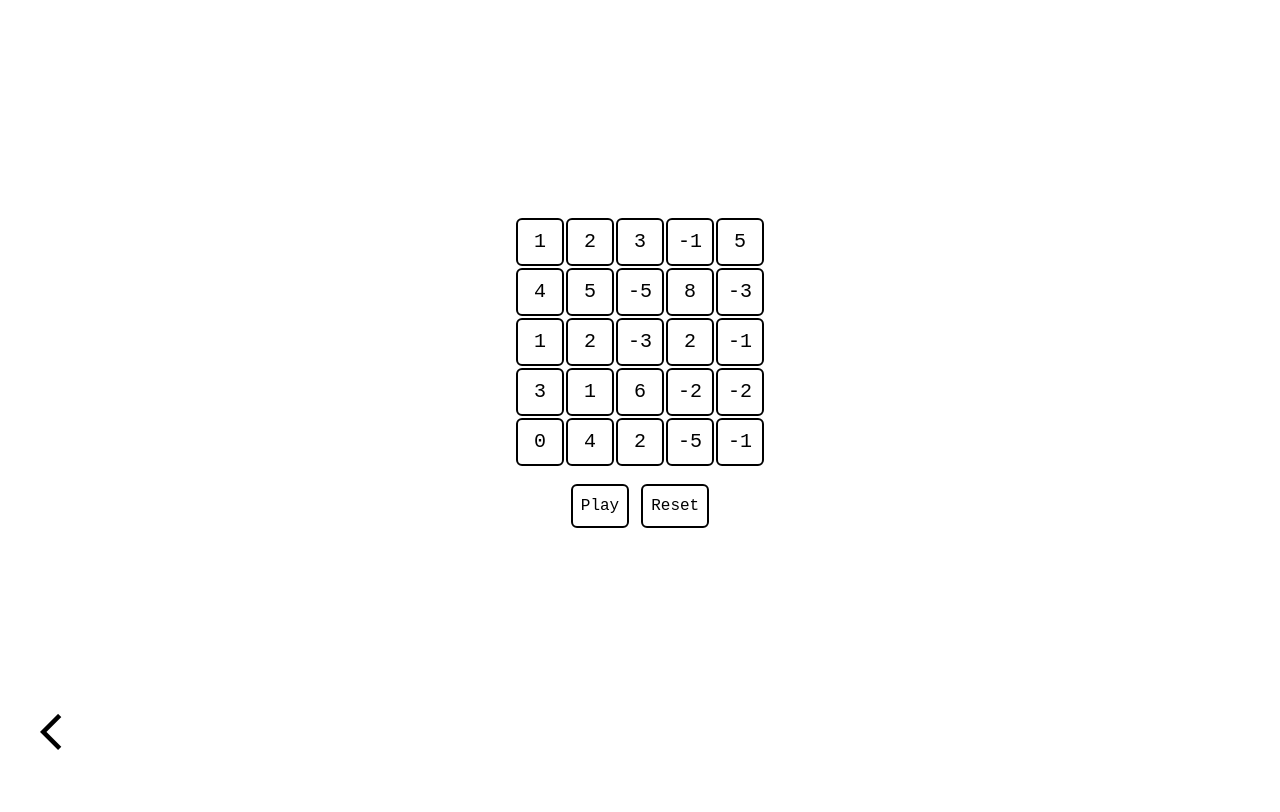
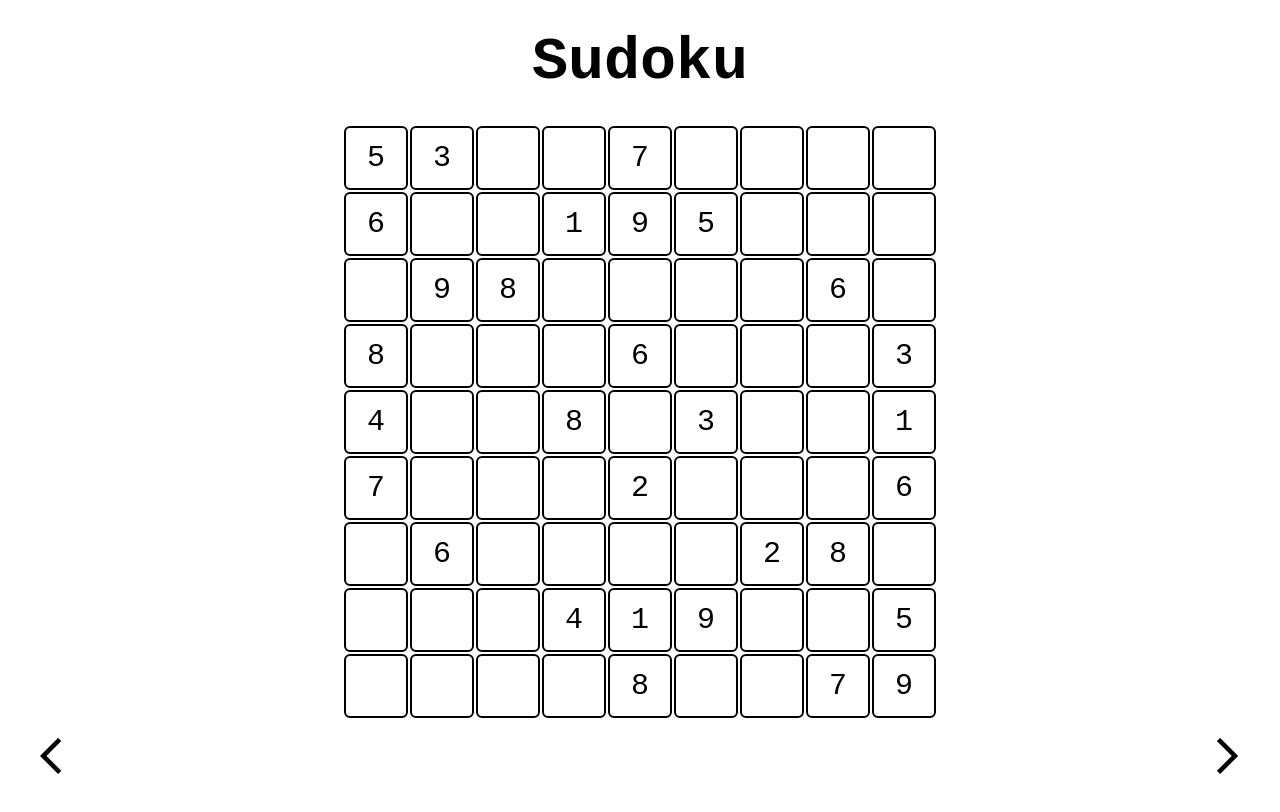
Before and after one commit to lazy-student217/the-art-of-algorithm, a Svelte app: page / in a window 1280 px wide. Both pictures are taken after a click on the button "chevron_forward". Shown: the top 812 px of the page. Built offline with nearby package versions, Linux system fonts and the light colour scheme.

Commit message:
feat: Adding more slide

```diff
--- a/src/App.svelte
+++ b/src/App.svelte
@@ -1,41 +1,66 @@
 <script lang="ts">
-    import { onDestroy, onMount } from "svelte";
-    import Slide1 from "./slides/Slide1.svelte";
-    import Slide2 from "./slides/Slide2.svelte";
+    import { onDestroy, onMount, tick } from "svelte";
+    import Introduction from "./slides/Introduction.svelte";
+    import Title from "./slides/Title.svelte";
+    import ShortestPathSum from "./slides/ShortestPathSum.svelte";
+    import Sudoku from "./slides/Sudoku.svelte";
+    import { animate } from "motion";
+
+    interface SlideInstance {
+        exit: () => Promise<void>;
+        enter: () => Promise<void>;
+    }
 
     let slide = $state(0);
-    let slides = [Slide1, Slide2];
+    let slides = [Introduction, Sudoku, Title, ShortestPathSum];
     let Slide = $derived(slides[slide]);
+    let slide_obj: SlideInstance;
+    let buttons: HTMLDivElement;
 
-    function next_slide() {
-        slide += 1;
+    async function button_fade_in() {
+        await animate(buttons, { opacity: [0, 1] });
     }
 
-    function prev_slide() {
-        slide -= 1;
+    async function button_fade_out() {
+        await animate(buttons, { opacity: [1, 0] });
     }
 
-    function listen_enter(e: KeyboardEvent) {
-        if (e.key == "Enter" && slide != slides.length - 1) {
+    async function next_slide() {
+        await Promise.all([slide_obj.exit(), button_fade_out()]);
+        slide += 1;
+        await tick();
+        await Promise.all([slide_obj.enter(), button_fade_in()]);
+    }
+
+    async function prev_slide() {
+        await Promise.all([slide_obj.exit(), button_fade_out()]);
+        slide -= 1;
+        await tick();
+        await Promise.all([slide_obj.enter(), button_fade_in()]);
+    }
+
+    function onkeydown(e: KeyboardEvent) {
+        console.log(e);
+        if (
+            (e.key === "ArrowRight" || e.key === "Enter") &&
+            slide !== slides.length - 1
+        ) {
             e.preventDefault();
             next_slide();
+        } else if (e.key === "ArrowLeft" && slide !== 0) {
+            e.preventDefault();
+            prev_slide();
         }
     }
+</script>
 
-    onMount(() => {
-        document.addEventListener("keydown", listen_enter);
-    });
-
-    onDestroy(() => {
-        document.removeEventListener("keydown", listen_enter);
-    });
-</script>
+<svelte:document {onkeydown} />
 
 <main class="flex flex-col items-center justify-center py-8 overflow-hidden">
     <div class="grow-1 flex items-center">
-        <Slide />
+        <Slide bind:this={slide_obj} />
     </div>
-    <div class="flex flex-row w-full px-4">
+    <div class="flex flex-row w-full px-4" bind:this={buttons}>
         {#if slide != 0}
             <button
                 class="text-7xl! material-symbols-outlined hover:scale-120 transition-all mr-auto"
--- a/src/lib/Grid.svelte
+++ b/src/lib/Grid.svelte
@@ -2,29 +2,24 @@
     import { animate, type AnimationPlaybackControlsWithThen } from "motion";
 
     interface Props {
-        grid: number[][];
+        grid: (number | null)[][];
     }
     const { grid: grid_props }: Props = $props();
     let grid = $state(grid_props);
 
     let grid_span: HTMLSpanElement[][] = $state(
-        // svelte-ignore state_referenced_locally
         Array.from({ length: grid.length }, () =>
             Array(grid[0].length).fill(undefined),
         ),
     );
 
-    export function set_grid(new_grid: number[][]): void {
-        grid = new_grid;
-    }
+    let grid_cell: HTMLTableCellElement[][] = $state(
+        Array.from({ length: grid.length }, () =>
+            Array(grid[0].length).fill(undefined),
+        ),
+    );
 
-    export function set_slot(i: number, j: number, val: number): void {
-        grid[i][j] = val;
-    }
-
-    export function get_slot(i: number, j: number): number {
-        return grid[i][j];
-    }
+    export { grid_span, grid, grid_cell };
 
     function move_element(
         el: HTMLElement,
@@ -106,11 +101,12 @@
             <tr>
                 {#each row as item, j}
                     <td
-                        class="border-2 border-black text-center min-w-12 h-12 rounded-md"
+                        class="border-2 border-black text-center min-w-16 h-16 rounded-md"
+                        bind:this={grid_cell[i][j]}
                     >
                         {#key item}
                             <span
-                                class="text-xl inline-block"
+                                class="text-3xl inline-block"
                                 bind:this={grid_span[i][j]}
                             >
                                 {item}
--- /dev/null
+++ b/src/slides/Introduction.svelte
@@ -0,0 +1,49 @@
+<script lang="ts">
+    import { animate } from "motion";
+
+    let slide: HTMLElement;
+
+    export async function enter() {
+        slide.style.opacity = "0";
+        await animate(slide, {
+            opacity: [0, 1],
+            x: [400, 0],
+        });
+    }
+
+    export async function exit() {
+        await animate(slide, {
+            opacity: [1, 0],
+            x: [0, -400],
+        });
+    }
+
+    async function change_problem({
+        currentTarget: el,
+    }: {
+        currentTarget: HTMLButtonElement;
+    }) {
+        await animate(el, {
+            opacity: [1, 0],
+        });
+        if (problems === "problems") {
+            problems = "puzzles";
+        } else if (problems === "puzzles") {
+            problems = "Sudoku";
+        }
+        await animate(el, {
+            opacity: [0, 1],
+        });
+    }
+
+    let problems = $state("problems");
+</script>
+
+<div class="backface-hidden will-change-transform" bind:this={slide}>
+    <h1 class="text-6xl/25 text-center line">
+        Have you wonder how <br /> computers <b>solve</b>
+        <button onclick={change_problem} class="cursor-pointer underline"
+            >{problems}</button
+        >?
+    </h1>
+</div>
--- /dev/null
+++ b/src/slides/ShortestPathSum.svelte
@@ -0,0 +1,90 @@
+<script lang="ts">
+    import { animate } from "motion";
+    import Grid from "../lib/Grid.svelte";
+    const original_grid = [
+        [1, 2, 3, -1, 5],
+        [4, 5, -5, 8, -3],
+        [1, 2, -3, 2, -1],
+        [3, 1, 6, -2, -2],
+        [0, 4, 2, -5, -1],
+    ];
+    let grid: Grid;
+    let slide: HTMLElement;
+    let playing = $state(false);
+
+    function reset() {
+        grid.grid = original_grid;
+    }
+
+    async function play() {
+        if (!playing) {
+            playing = true;
+
+            for (let sum = 1; sum <= 8; sum += 1) {
+                const anims = [];
+                for (
+                    let x = Math.max(0, sum - 4);
+                    x < Math.min(5, sum + 1);
+                    x += 1
+                ) {
+                    const y = sum - x;
+                    if (x != 0) {
+                        anims.push(grid.move_copy_to_fade(x - 1, y, x, y));
+                    }
+                    if (y != 0) {
+                        anims.push(grid.move_copy_to_fade(x, y - 1, x, y));
+                    }
+                }
+                await Promise.all(anims);
+                for (
+                    let x = Math.max(0, sum - 4);
+                    x < Math.min(5, sum + 1);
+                    x += 1
+                ) {
+                    const y = sum - x;
+                    if (x == 0) {
+                        grid.grid[x][y] =
+                            grid.grid[x][y - 1]! + grid.grid[x][y]!;
+                    } else if (y == 0) {
+                        grid.grid[x][y] =
+                            grid.grid[x - 1][y]! + grid.grid[x][y]!;
+                    } else {
+                        grid.grid[x][y] =
+                            Math.max(
+                                grid.grid[x - 1][y]!,
+                                grid.grid[x][y - 1]!,
+                            ) + grid.grid[x][y]!;
+                    }
+                }
+            }
+            playing = false;
+        }
+    }
+
+    export async function enter() {
+        slide.style.opacity = "0";
+        await animate(slide, { opacity: [0, 1], x: [400, 0] });
+    }
+
+    export async function exit() {
+        await animate(slide, { opacity: [1, 0], x: [0, -400] });
+    }
+</script>
+
+<div class="py-16 flex items-center flex-col" bind:this={slide}>
+    <div class="p-4 flex flex-col items-center">
+        <Grid bind:this={grid} grid={original_grid} />
+    </div>
+    <div class="flex gap-10 text-2xl">
+        <button
+            class="p-2 border-2 border-black rounded-md hover:bg-black hover:text-white transition-colors"
+            onclick={play}
+            disabled={playing}>Play</button
+        >
+        <button
+            class="p-2 border-2 border-black rounded-md hover:bg-black hover:text-white transition-colors"
+            onclick={reset}
+            disabled={playing}>Reset</button
+        >
+    </div>
+</div>
--- a/src/slides/Slide2.svelte
+++ /dev/null
@@ -1,69 +0,0 @@
-<script lang="ts">
-  import Grid from "../lib/Grid.svelte";
-  const original_grid = [
-    [1, 2, 3, -1, 5],
-    [4, 5, -5, 8, -3],
-    [1, 2, -3, 2, -1],
-    [3, 1, 6, -2, -2],
-    [0, 4, 2, -5, -1],
-  ];
-  let grid: Grid;
-  let playing = $state(false);
-  function reset() {
-    grid.set_grid(original_grid);
-  }
-
-  async function play() {
-    if (!playing) {
-      playing = true;
-
-      for (let sum = 1; sum <= 8; sum += 1) {
-        const anims = [];
-        for (let x = Math.max(0, sum - 4); x < Math.min(5, sum + 1); x += 1) {
-          const y = sum - x;
-          if (x != 0) {
-            anims.push(grid.move_copy_to_fade(x - 1, y, x, y));
-          }
-          if (y != 0) {
-            anims.push(grid.move_copy_to_fade(x, y - 1, x, y));
-          }
-        }
-        await Promise.all(anims);
-        for (let x = Math.max(0, sum - 4); x < Math.min(5, sum + 1); x += 1) {
-          const y = sum - x;
-          if (x == 0) {
-            grid.set_slot(x, y, grid.get_slot(x, y - 1) + grid.get_slot(x, y));
-          } else if (y == 0) {
-            grid.set_slot(x, y, grid.get_slot(x - 1, y) + grid.get_slot(x, y));
-          } else {
-            grid.set_slot(
-              x,
-              y,
-              Math.max(grid.get_slot(x - 1, y), grid.get_slot(x, y - 1)) +
-                grid.get_slot(x, y),
-            );
-          }
-        }
-      }
-      playing = false;
-    }
-  }
-</script>
-
-<div class="py-16 flex items-center flex-col">
-  <div class="p-4 flex flex-col items-center">
-    <Grid bind:this={grid} grid={original_grid} />
-  </div>
-  <div class="flex gap-3">
-    <button
-      class="p-2 border-2 border-black rounded-md hover:bg-black hover:text-white transition-colors"
-      onclick={play}
-      disabled={playing}>Play</button
-    >
-    <button
-      class="p-2 border-2 border-black rounded-md hover:bg-black hover:text-white transition-colors"
-      onclick={reset}
-      disabled={playing}>Reset</button
-    >
-  </div>
-</div>
--- /dev/null
+++ b/src/slides/Sudoku.svelte
@@ -0,0 +1,48 @@
+<script lang="ts">
+    import { animate } from "motion";
+    import Grid from "../lib/Grid.svelte";
+
+    let slide: HTMLSpanElement;
+    let grid: Grid;
+
+    let process = $state(0);
+
+    function proceed() {
+        if (process === 0) {
+        }
+    }
+
+    export async function enter() {
+        slide.style.opacity = "0";
+        await animate(slide, {
+            opacity: [0, 1],
+            x: [400, 0],
+        });
+    }
+
+    export async function exit() {
+        await animate(slide, {
+            opacity: [1, 0],
+            x: [0, -400],
+        });
+    }
+</script>
+
+<div class="flex flex-col items-center" bind:this={slide}>
+    <h1 class="text-6xl font-bold mb-8"><button>Sudoku</button></h1>
+
+    <Grid
+        bind:this={grid}
+        grid={[
+            [5, 3, null, null, 7, null, null, null, null],
+            [6, null, null, 1, 9, 5, null, null, null],
+            [null, 9, 8, null, null, null, null, 6, null],
+            [8, null, null, null, 6, null, null, null, 3],
+            [4, null, null, 8, null, 3, null, null, 1],
+            [7, null, null, null, 2, null, null, null, 6],
+            [null, 6, null, null, null, null, 2, 8, null],
+            [null, null, null, 4, 1, 9, null, null, 5],
+            [null, null, null, null, 8, null, null, 7, 9],
+        ]}
+    />
+</div>
--- /dev/null
+++ b/src/slides/Title.svelte
@@ -0,0 +1,39 @@
+<script lang="ts">
+  import { animate } from "motion";
+  import { onMount } from "svelte";
+
+  let title: HTMLSpanElement;
+
+  onMount(() => {
+    animate(
+      title,
+      {
+        scale: [1, 1.15],
+      },
+      {
+        repeat: Infinity,
+        repeatType: "mirror",
+        duration: 2,
+      },
+    );
+  });
+
+  export async function enter() {
+    title.style.opacity = "0";
+    await animate(title, {
+      opacity: [0, 1],
+      x: [400, 0],
+    });
+  }
+
+  export async function exit() {
+    await animate(title, {
+      opacity: [1, 0],
+      x: [0, -400],
+    });
+  }
+</script>
+
+<div class="backface-hidden will-change-transform" bind:this={title}>
+  <h1 class="text-6xl">The Art of Algorithm</h1>
+</div>
```
Also changed, not shown: src/slides/Slide1.svelte (deleted, +0 -24 lines), 1 other file (tests, documents, lock files or other folders).
